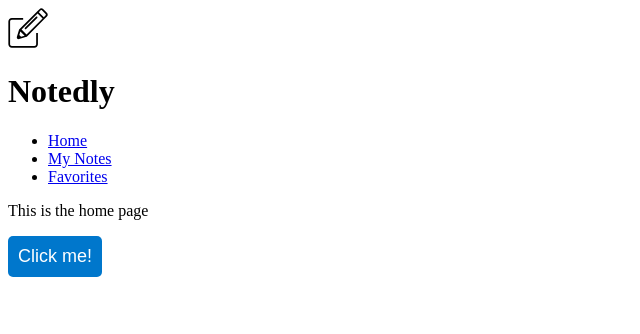
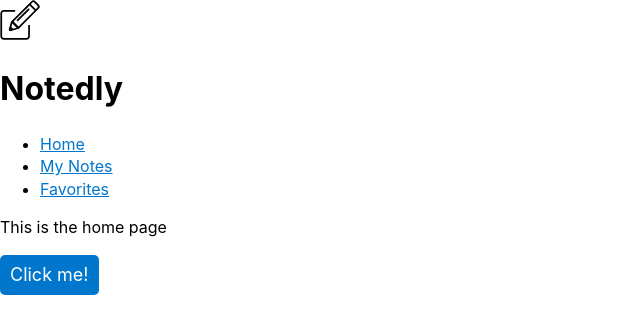
Before and after one commit to Eliezer-Barbosa/notedly-app-web, a React (Create React App) app: page / in a window 1280 px wide. Shown: the top 334 px of the page, without its empty margins (0-640 px from the left). Built offline with nearby package versions, Linux system fonts and the light colour scheme.

Commit message:
adding global styles

```diff
--- a/package.json
+++ b/package.json
@@ -6,6 +6,7 @@
     "@testing-library/jest-dom": "^5.16.2",
     "@testing-library/react": "^12.1.3",
     "@testing-library/user-event": "^13.5.0",
+    "normalize.css": "^8.0.1",
     "react": "^17.0.2",
     "react-dom": "^17.0.2",
     "react-router-dom": "^6.2.1",
--- a/src/App.js
+++ b/src/App.js
@@ -1,8 +1,11 @@
+import GlobalStyle from "./components/GlobalStyle";
+
 import Pages from "./pages";
 
 function App() {
   return (
     <div>
+      <GlobalStyle />
       <Pages />
     </div>
   );
--- /dev/null
+++ b/src/components/GlobalStyle.js
@@ -0,0 +1,40 @@
+import { createGlobalStyle } from "styled-components";
+import normalize from "normalize.css";
+
+export default createGlobalStyle`
+  ${normalize}
+
+  *, *:before, *:after {
+    box-sizing: border-box;
+  }
+
+  body,
+  html {
+    height: 100%;
+    margin: 0;
+  }
+
+  body {
+    font-family: -apple-system, BlinkMacSystemFont, 'Segoe UI', Roboto,
+      Oxygen-Sans, Ubuntu, Cantarell, 'Helvetica Neue', sans-serif;
+    background-color: #fff;
+    line-height: 1.4;
+  }
+
+  a:link,
+  a:visited {
+    color: #0077cc;
+  }
+
+  a:hover,
+  a:focus {
+    color: #004499;
+  }
+
+  code,
+  pre {
+    max-width: 100%;
+    overflow: auto;
+    margin: 0 auto;
+  }
+`;
```
Also changed, not shown: 1 other file (tests, documents, lock files or other folders).
